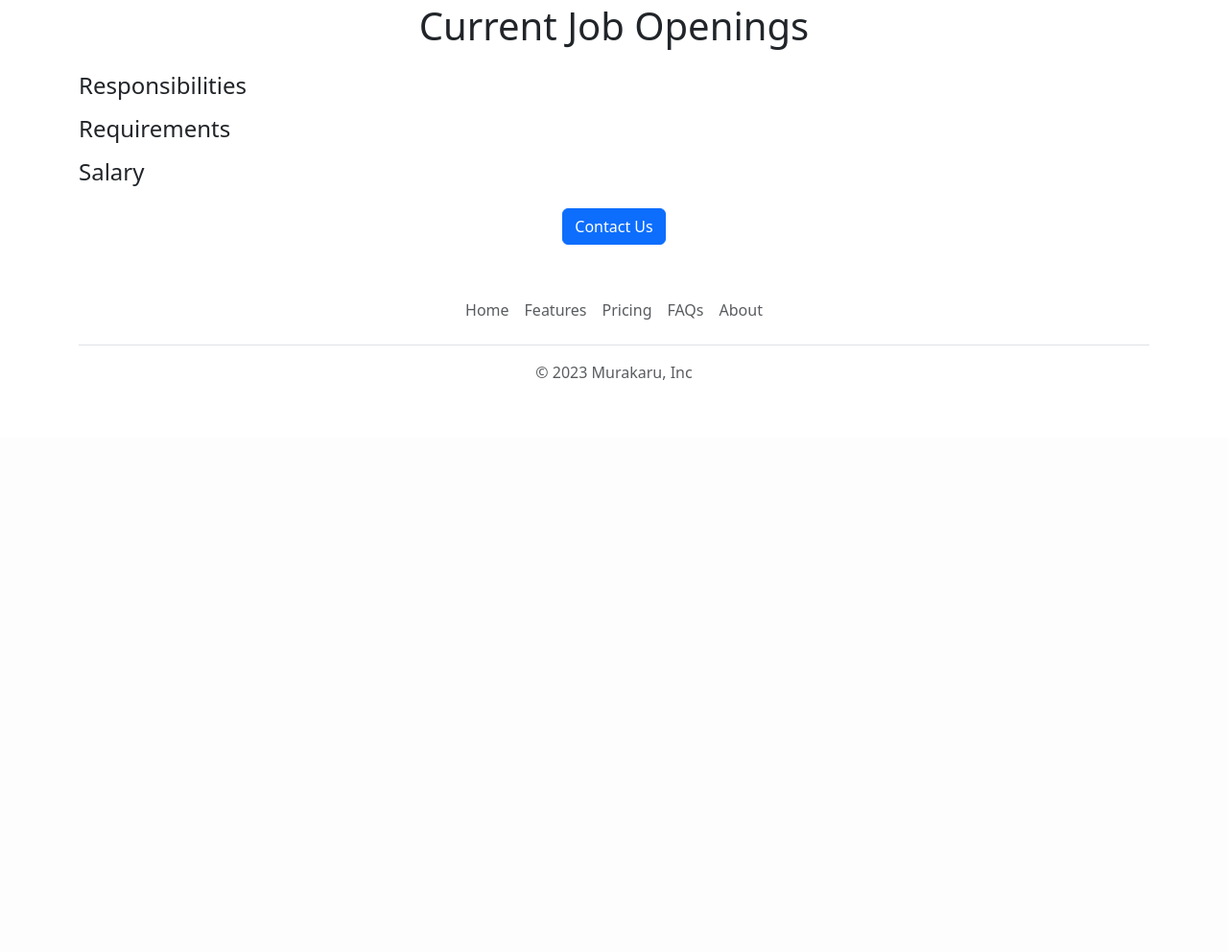
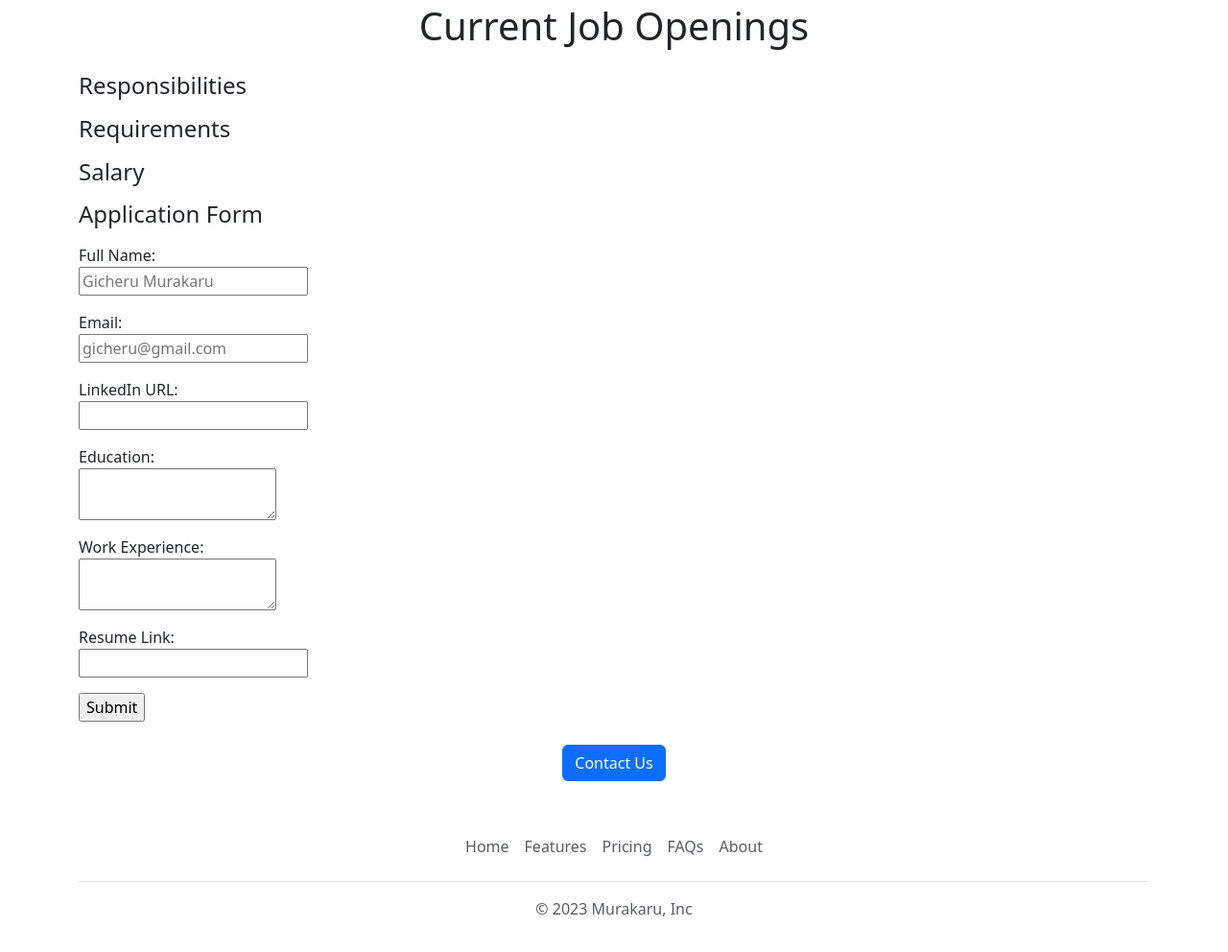
Before and after one commit to G-MURAKARU/flask-careers-website-v2, a Flask app: template templates/job_page.html in a window 1280 px wide. Shown: the part 581-1573 px from the top of the page at 96% size. Before the commit the page ends 977 px from the top, so only its background shows below. Run offline with Flask 2, Linux system fonts and the light colour scheme; the template is opened without the code that fills it, so the values that code supplies are empty.

Commit message:
commit applications to database

```diff
--- a/app.py
+++ b/app.py
@@ -1,5 +1,5 @@
-from flask import Flask, render_template, jsonify
-from database import load_jobs_from_db, load_job_from_db
+from flask import Flask, render_template, jsonify, request
+from database import load_jobs_from_db, load_job_from_db, add_application_to_db
 
 app = Flask(__name__)
 
@@ -21,5 +21,14 @@ def show_job(id):
 	return render_template('job_page.html', job=job, title=job['title'])
 
 
+@app.route("/job/<id>/apply", methods=['post'])
+def apply_to_job(id):
+	# request is used to extract url params
+	data = request.form
+	job = load_job_from_db(id)
+	add_application_to_db(id, data)
+	return render_template('application_submitted.html', application=data, job=job, title='Application Submitted')
+
+
 if __name__ == "__main__":
 	app.run(host='0.0.0.0', port=5000, debug=True)
--- a/database.py
+++ b/database.py
@@ -23,3 +23,9 @@ def load_job_from_db(id):
 		if results:
 			return {key:val for key, val in zip(KEYS, results[0])}
 		return None
+
+
+def add_application_to_db(id, data):
+	with engine.connect() as conn:
+		query = text(f'INSERT INTO applications(job_id, full_name, email, linkedin, education, work, resume_url) VALUES ({id}, "{data["full_name"]}", "{data["email"]}", "{data["linkedin"]}", "{data["education"]}", "{data["work"]}", "{data["resume_url"]}")')
+		conn.execute(query)
--- /dev/null
+++ b/templates/application_form.html
@@ -0,0 +1,22 @@
+<h4>Application Form</h4>
+<form action='/job/{{job["id"]}}/apply' method='post'>
+	<div class='my-3'>
+		<label>Full Name:</label><br><input type='text' required name='full_name' placeholder='Gicheru Murakaru'>
+	</div>
+	<div class='my-3'>
+		<label>Email:</label><br><input type="email" required name='email' placeholder='gicheru@gmail.com'>
+	</div>
+	<div class='my-3'>
+		<label>LinkedIn URL:</label><br><input type="url" name='linkedin'>
+	</div>
+	<div class='my-3'>
+		<label>Education:</label><br><textarea name="education"></textarea>
+	</div>
+	<div class='my-3'>
+		<label>Work Experience:</label><br><textarea name="work"></textarea>
+	</div>
+	<div class='my-3'>
+		<label>Resume Link:</label><br><input type="url" name='resume_url'>
+	</div>
+	<input type="submit">
+</form>
--- a/templates/job_page.html
+++ b/templates/job_page.html
@@ -21,5 +21,6 @@
   </ol>
   <h4>Salary</h4>
   <p>{{job['currency']}} {{job['salary']}}</p>
+	{% include 'application_form.html' %}
 </div>
 {% endblock %}
```
Also changed, not shown: templates/application_submitted.html (added, +26 -0 lines).
